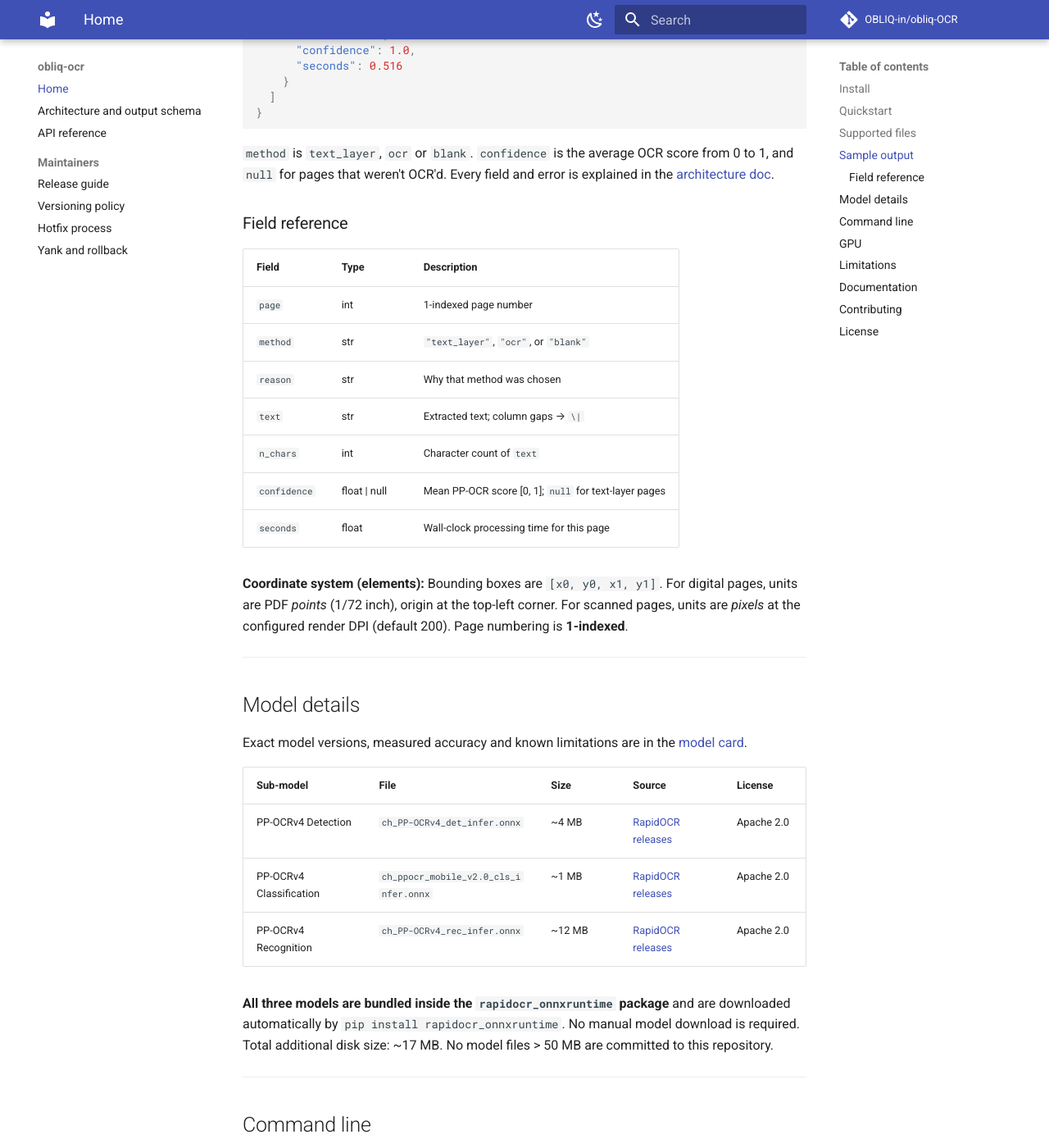
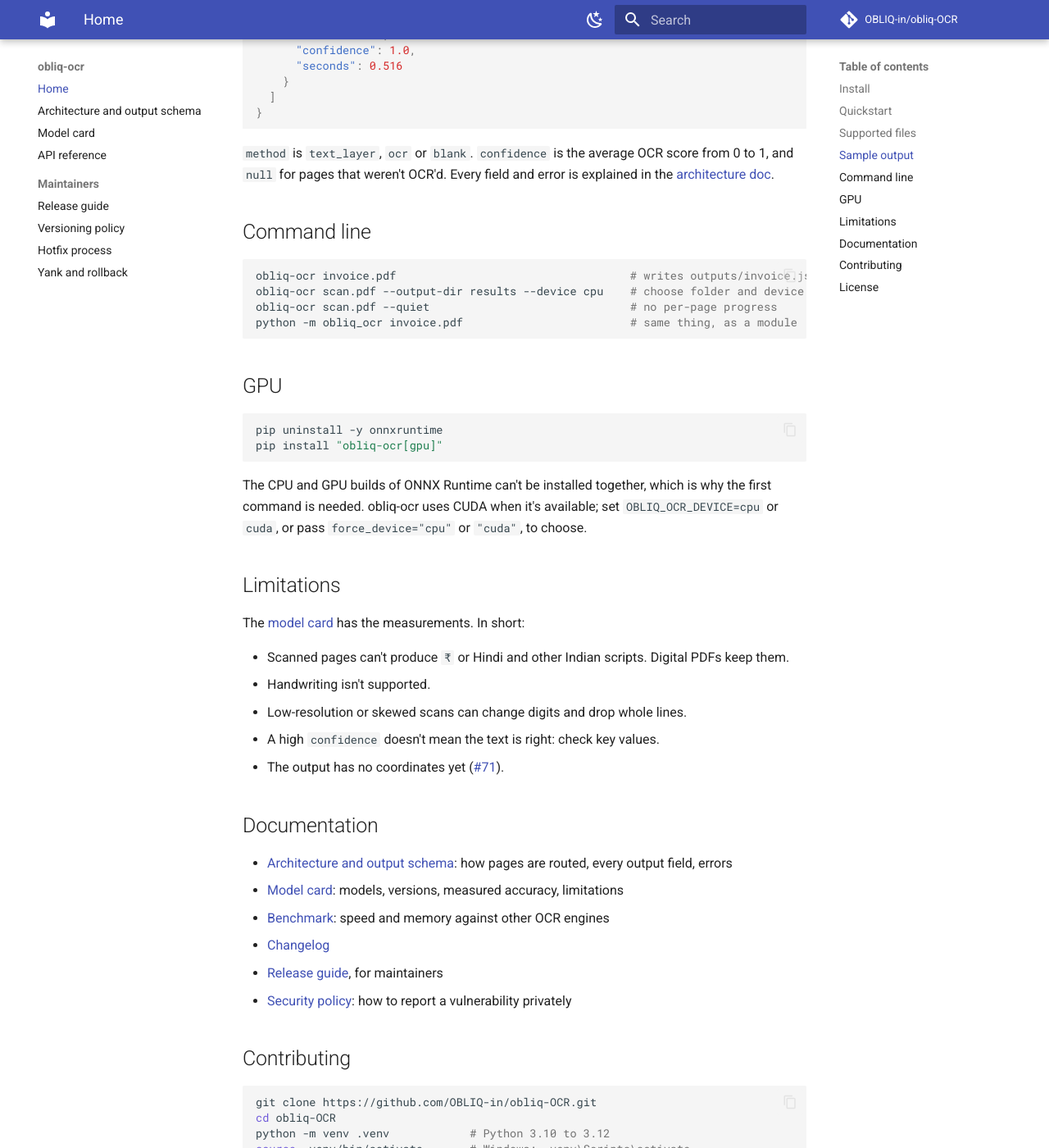
Before and after one commit to OBLIQ-in/obliq-OCR, an MkDocs documentation site: the page built from docs/index.md, in a window 1280 px wide and 1400 px high, scrolled down 1818 px. Shown: the whole window at 82% size. Built offline with MkDocs 1.6.1 and Material for MkDocs 9.7.7, drawn with Linux system fonts in a browser that asks for light colours; comment, search, counter and statistics services are not loaded.

Commit message:
docs: add model card page and remove leftover README sections

```diff
--- a/README.md
+++ b/README.md
@@ -93,42 +93,6 @@
 score from 0 to 1, and `null` for pages that weren't OCR'd. Every field and
 error is explained in the
 [architecture doc](https://github.com/OBLIQ-in/obliq-OCR/blob/main/docs/architecture.md).
-### Field reference
-
-| Field | Type | Description |
-|---|---|---|
-| `page` | int | 1-indexed page number |
-| `method` | str | `"text_layer"`, `"ocr"`, or `"blank"` |
-| `reason` | str | Why that method was chosen |
-| `text` | str | Extracted text; column gaps → ` \| ` |
-| `n_chars` | int | Character count of `text` |
-| `confidence` | float \| null | Mean PP-OCR score [0, 1]; `null` for text-layer pages |
-| `seconds` | float | Wall-clock processing time for this page |
-
-**Coordinate system (elements):** Bounding boxes are `[x0, y0, x1, y1]`.
-For digital pages, units are PDF *points* (1/72 inch), origin at the top-left corner.
-For scanned pages, units are *pixels* at the configured render DPI (default 200).
-Page numbering is **1-indexed**.
-
----
-
-## Model details
-
-Exact model versions, measured accuracy and known limitations are in the
-[model card](MODEL_CARD.md).
-
-| Sub-model | File | Size | Source | License |
-|---|---|---|---|---|
-| PP-OCRv4 Detection | `ch_PP-OCRv4_det_infer.onnx` | ~4 MB | [RapidOCR releases](https://github.com/RapidAI/RapidOCR/releases) | Apache 2.0 |
-| PP-OCRv4 Classification | `ch_ppocr_mobile_v2.0_cls_infer.onnx` | ~1 MB | [RapidOCR releases](https://github.com/RapidAI/RapidOCR/releases) | Apache 2.0 |
-| PP-OCRv4 Recognition | `ch_PP-OCRv4_rec_infer.onnx` | ~12 MB | [RapidOCR releases](https://github.com/RapidAI/RapidOCR/releases) | Apache 2.0 |
-
-**All three models are bundled inside the `rapidocr_onnxruntime` package**
-and are downloaded automatically by `pip install rapidocr_onnxruntime`.
-No manual model download is required. Total additional disk size: ~17 MB.
-No model files > 50 MB are committed to this repository.
-
----
 
 ## Command line
 
--- a/mkdocs.yml
+++ b/mkdocs.yml
@@ -25,6 +25,7 @@
 nav:
   - Home: index.md
   - Architecture and output schema: architecture.md
+  - Model card: model-card.md
   - API reference: api.md
   - Maintainers:
       - Release guide: RELEASE_GUIDE.md
```
Also changed, not shown: MODEL_CARD.md (+6 -6 lines), docs/README.md (+1 -0 lines), docs/model-card.md (added, +1 -0 lines).
